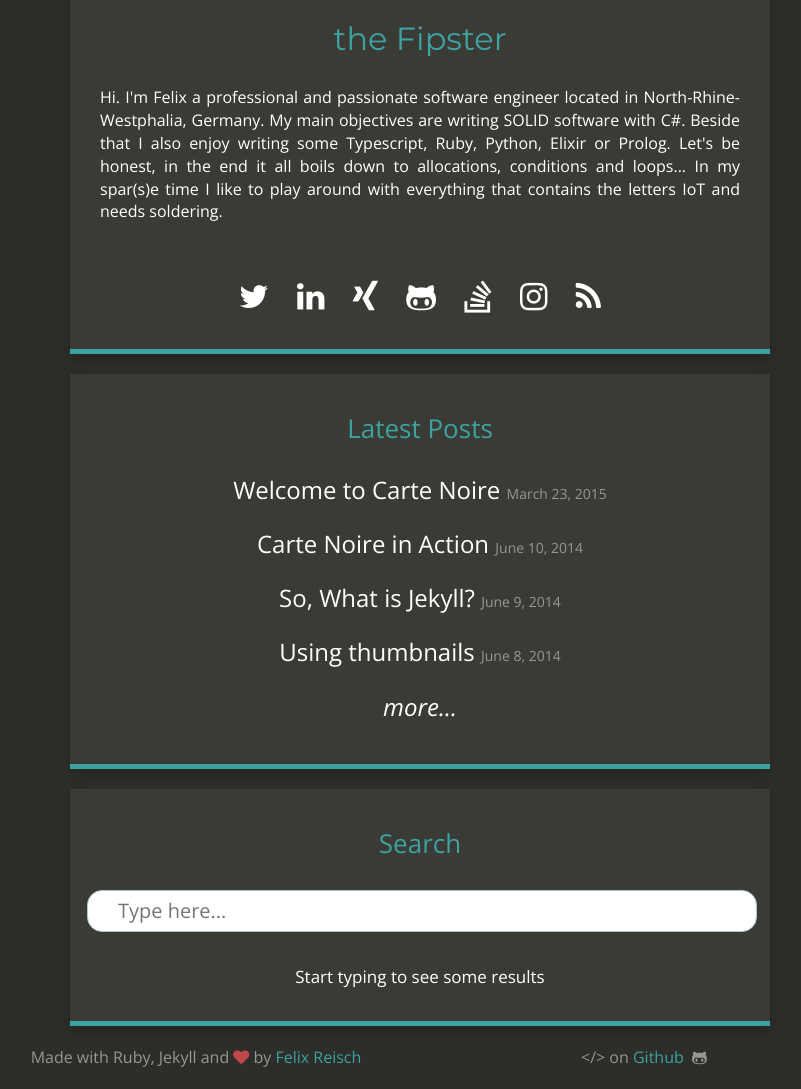
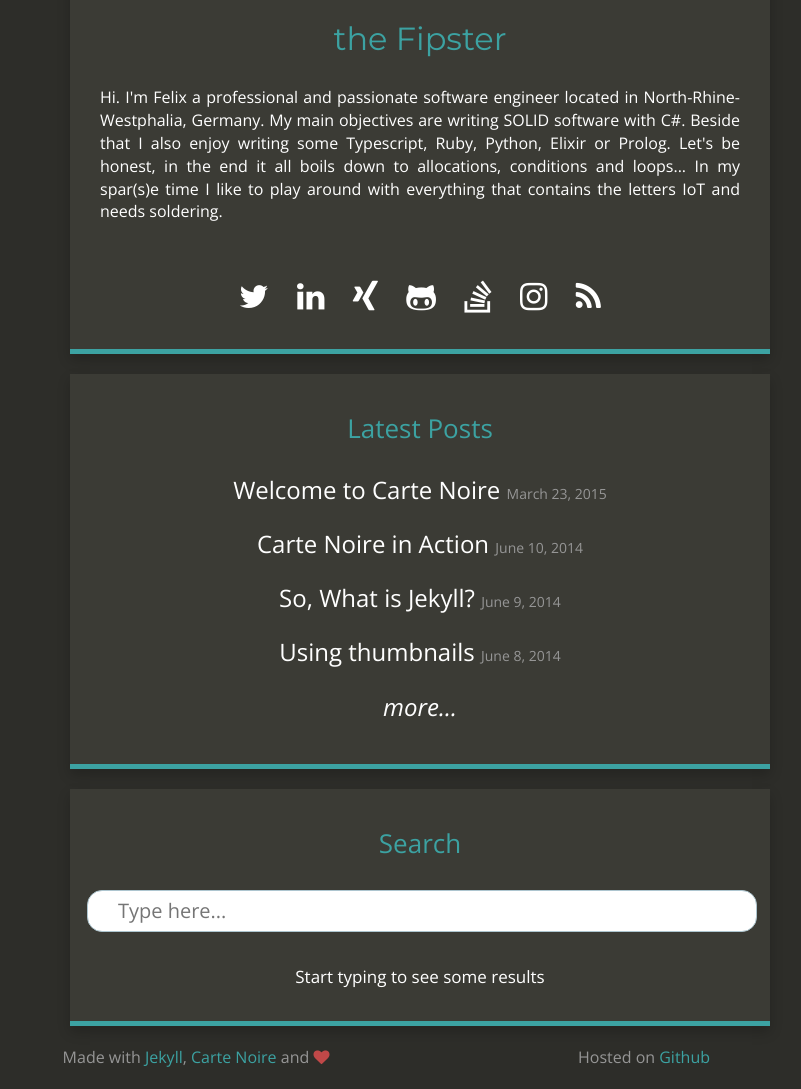
Before and after one commit to thefipster/Blog, a Jekyll site: the page built from index.html, in a window 1280 px wide and 1309 px high, cut to the strip 220-1309 px from the top of the window. Shown: the whole strip, without its empty margins (220-1021 px from the left). Built offline with Jekyll 4.4.1, drawn with Linux system fonts in a browser that asks for light colours; nearby versions of some CDN libraries.

Commit message:
Updated config infos for footer and baseurl.

```diff
--- a/_config.yml
+++ b/_config.yml
@@ -2,7 +2,7 @@
 title: "the Fipster"
 email: felix.reisch@live.de
 description: "Personal blog of Felix Reisch aka the Fipster."
-baseurl: ""
+baseurl: "https://www.thefipster.com"
 url: "https://github.com/thefipster/Blog"
 title_description: >
   Hi. I'm Felix a professional and passionate software engineer
@@ -31,8 +31,14 @@
 xing_link: https://www.xing.com/profile/Felix_Reisch/
 
 # Footer
-footer_left: "Made with Ruby, Jekyll and <i class=\"fa fa-heart\"></i> by <a href=\"https://twitter.com/thefipster\">Felix Reisch</a>"
-footer_right: "&lt;/&gt; on <a href=\"https://github.com/thefipster/Blog\">Github</a> &nbsp;<i class=\"fa fa-github-alt\"></i>"
+footer_left: >
+  Made with
+  <a href="https://jekyllrb.com/" target="_blank">Jekyll</a>,
+  <a href="https://github.com/jacobtomlinson/carte-noire" target="_blank">Carte Noire</a>
+  and <i class="fa fa-heart"></i>
+
+footer_right: >
+  Hosted on <a href="https://github.com/thefipster/thefipster.github.io" target="_blank">Github</a>
 
 # Build settings
 markdown: kramdown
```
